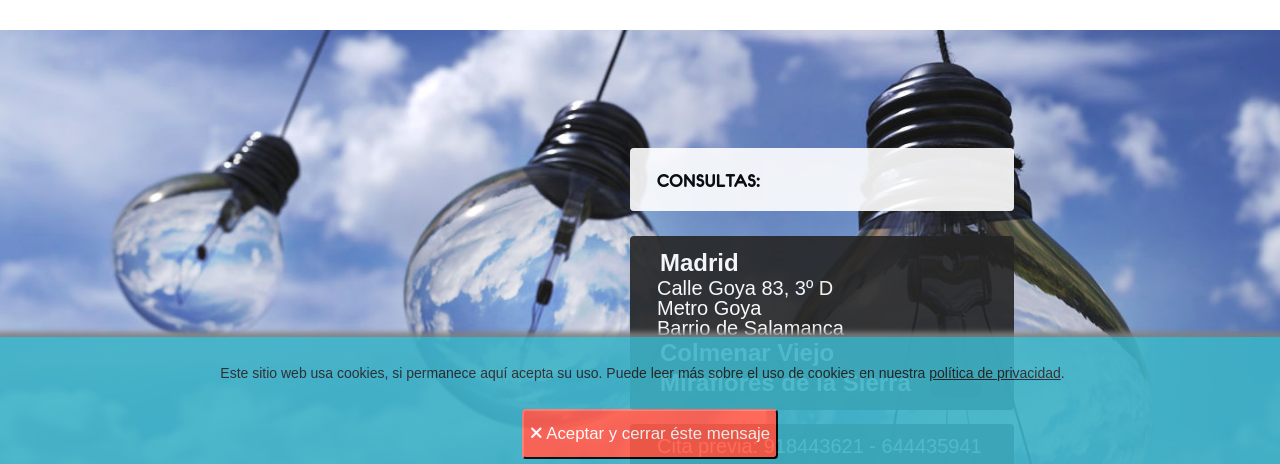
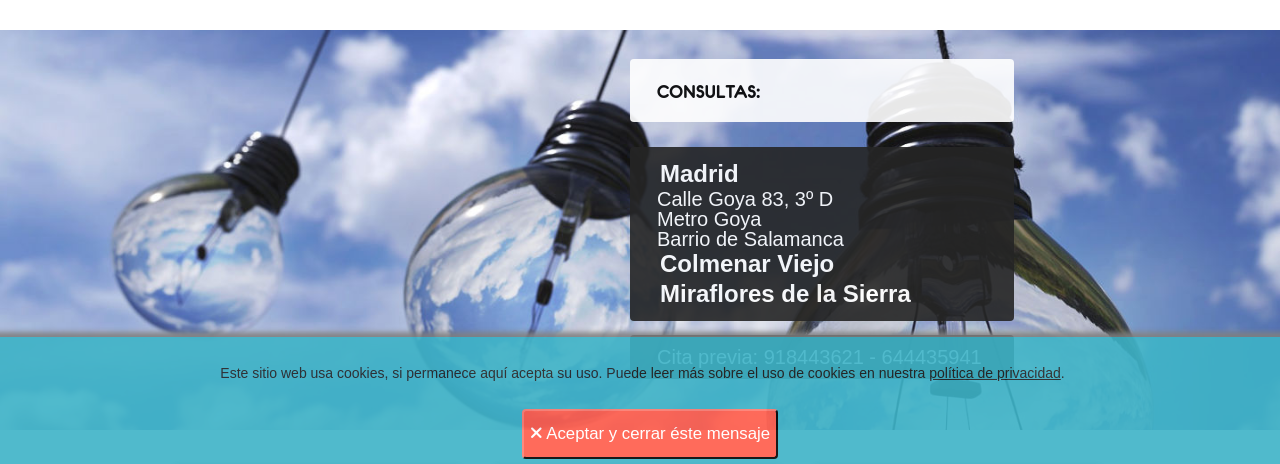
Before and after one commit to manolomaroto/aplcacionCitas, a plain HTML site: page prototipo03/index.html in a window 1280 px wide. Shown: the part 331-795 px from the top of the page. Drawn offline with Linux system fonts and the light colour scheme.

Commit message:
Added parafax on index

```diff
--- a/prototipo03/css/style.css
+++ b/prototipo03/css/style.css
@@ -45,6 +45,11 @@ q:before, q:after {
 table {
 	border-collapse: collapse;
 	border-spacing: 0;
+}
+
+#wrapper{
+	max-width: 1440px;
+	margin: 0 auto;
 }
 /* Website Template by freewebsitetemplates.com */
 @font-face {
@@ -560,7 +565,7 @@ p a:hover {
 	display: inline;
 	list-style: none;
 	margin: 0;
-	padding: 0 19px;
+	padding: 0 10px;
 }
 #header ul li a {
 	color: #252525;
@@ -696,6 +701,7 @@ p a:hover {
 	padding: 30px 30px 0;
 	width: 560px;
 }
+
 @media screen and (min-width:651px) and (max-width: 820px){
 	#body > div .article {
 	margin: 10px 100px;
@@ -1043,3 +1049,17 @@ div#footer div ul{
 	border-radius: 10px;
 	box-shadow: 0 0 10px 0 rgba(0, 0, 0, 0.8);
 }
+
+.bulbs{
+	background-image: url('../images/light-bulb.jpg');
+	background-attachment: fixed;
+    background-repeat: no-repeat;
+    background-size: cover;
+    height: 400px;
+    margin: 0 auto;
+    max-width: 100%;
+    overflow: hidden;
+    padding: 0;
+    position: relative;
+    width: 100% !important;
+}
--- a/prototipo03/index.html
+++ b/prototipo03/index.html
@@ -29,6 +29,9 @@
 	<script src="https://use.fontawesome.com/41ad2566e1.js"></script>
 </head>
 <body>
+	<div id="wrapper">
+
+
 	<div id="header">
 		<a href="index.html" class="logo">
 			<figure>
@@ -61,7 +64,10 @@
 	</div>
 	<div id="body">
 		<div id="featured">
-			<img src="images/light-bulb.jpg" alt="Imagen de inicio">
+			<section class="bulbs">
+
+			</section>
+
 			<div>
 				<h2>Consultas:</h2>
 				<span>
@@ -139,5 +145,6 @@
     	<button id="botonAceptarCookies"><i class="fa fa-times"></i> Aceptar y cerrar éste mensaje</button>
     </div>
 </div>
+</div>
 </body>
 </html>
```
